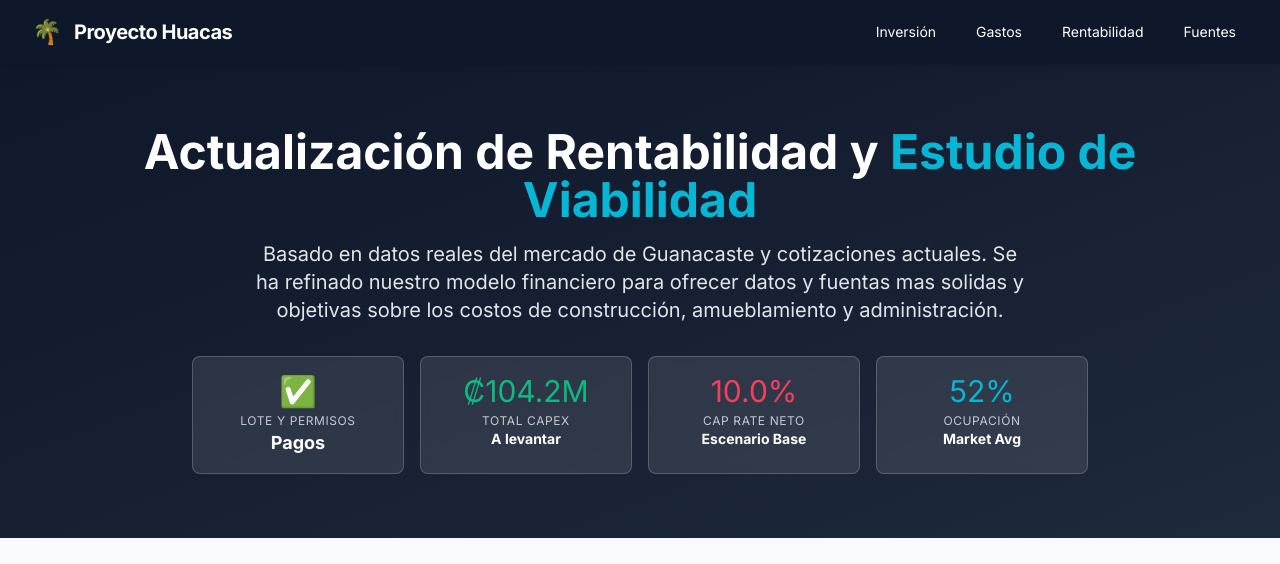
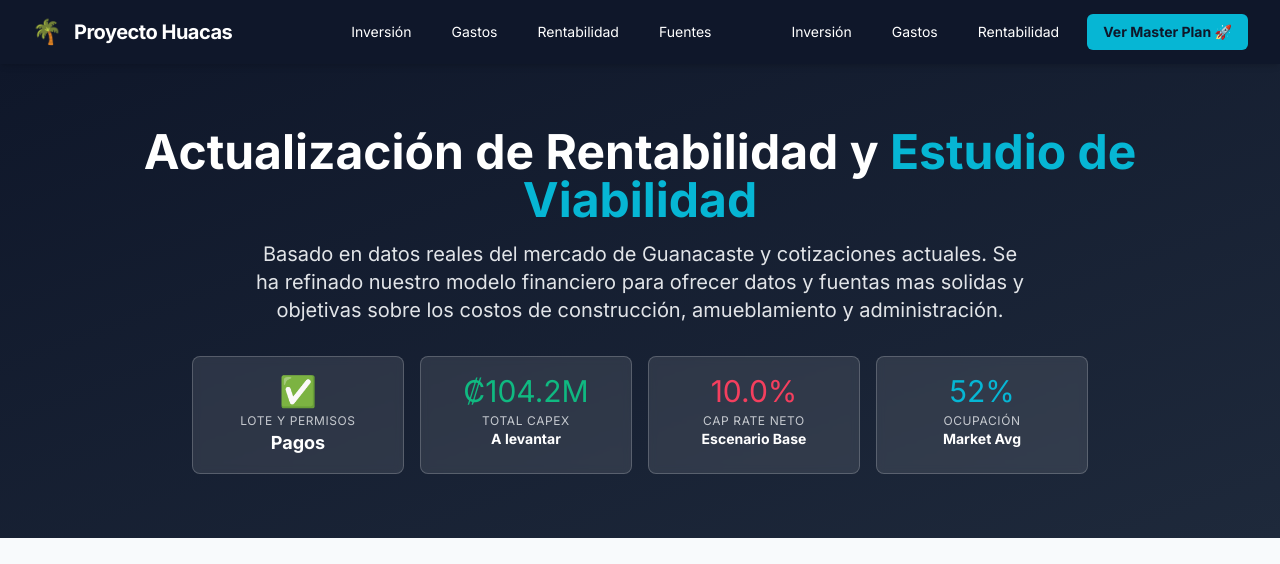
Before and after one commit to kuripur1/Estudios-rentabilidad, a plain HTML site: page index.html in a window 1280 px wide. Shown: the top 564 px of the page. Drawn offline with nearby package versions, Linux system fonts and the light colour scheme.

Commit message:
index.html
add button to index-two

```diff
--- a/index.html
+++ b/index.html
@@ -81,6 +81,17 @@
                         <a href="#opex" class="hover:text-brand-primary px-3 py-2 rounded-md text-sm font-medium transition-colors">Gastos</a>
                         <a href="#proyecciones" class="hover:text-brand-primary px-3 py-2 rounded-md text-sm font-medium transition-colors">Rentabilidad</a>
                         <a href="#fuentes" class="hover:text-brand-primary px-3 py-2 rounded-md text-sm font-medium transition-colors font-bold">Fuentes</a>
+                <div class="hidden md:block">
+                    <div class="ml-10 flex items-baseline space-x-4">
+                        <a href="#capex" class="hover:text-brand-primary px-3 py-2 rounded-md text-sm font-medium transition-colors">Inversión</a>
+                        <a href="#opex" class="hover:text-brand-primary px-3 py-2 rounded-md text-sm font-medium transition-colors">Gastos</a>
+                        <a href="#proyecciones" class="hover:text-brand-primary px-3 py-2 rounded-md text-sm font-medium transition-colors">Rentabilidad</a>
+
+                        <a href="index-two.html" class="bg-brand-primary text-brand-dark px-4 py-2 rounded-md text-sm font-bold hover:bg-white transition-colors">
+                            Ver Master Plan 🚀
+                        </a>
+                </div>
+                    </div>
                     </div>
                 </div>
             </div>
```
